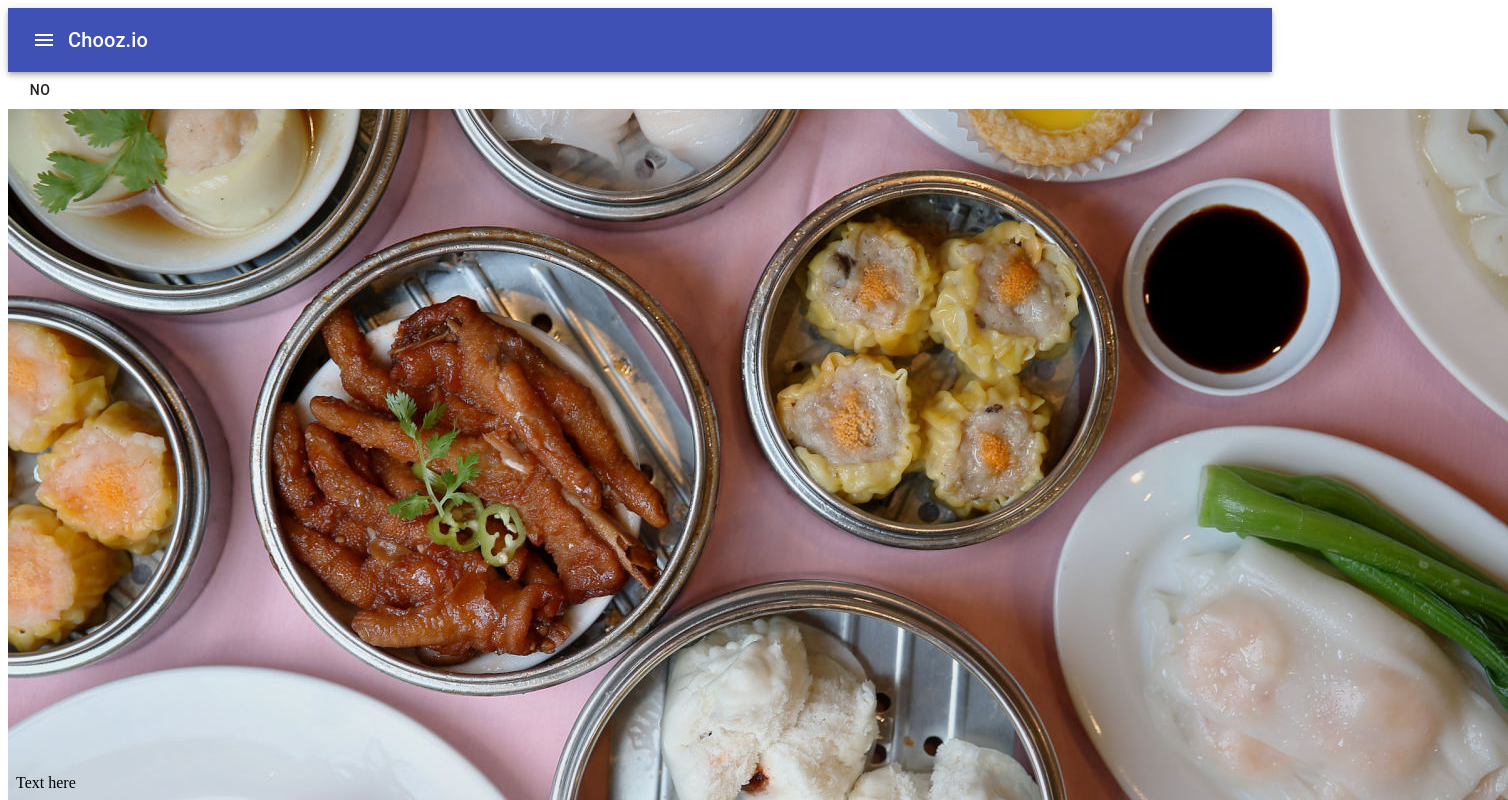
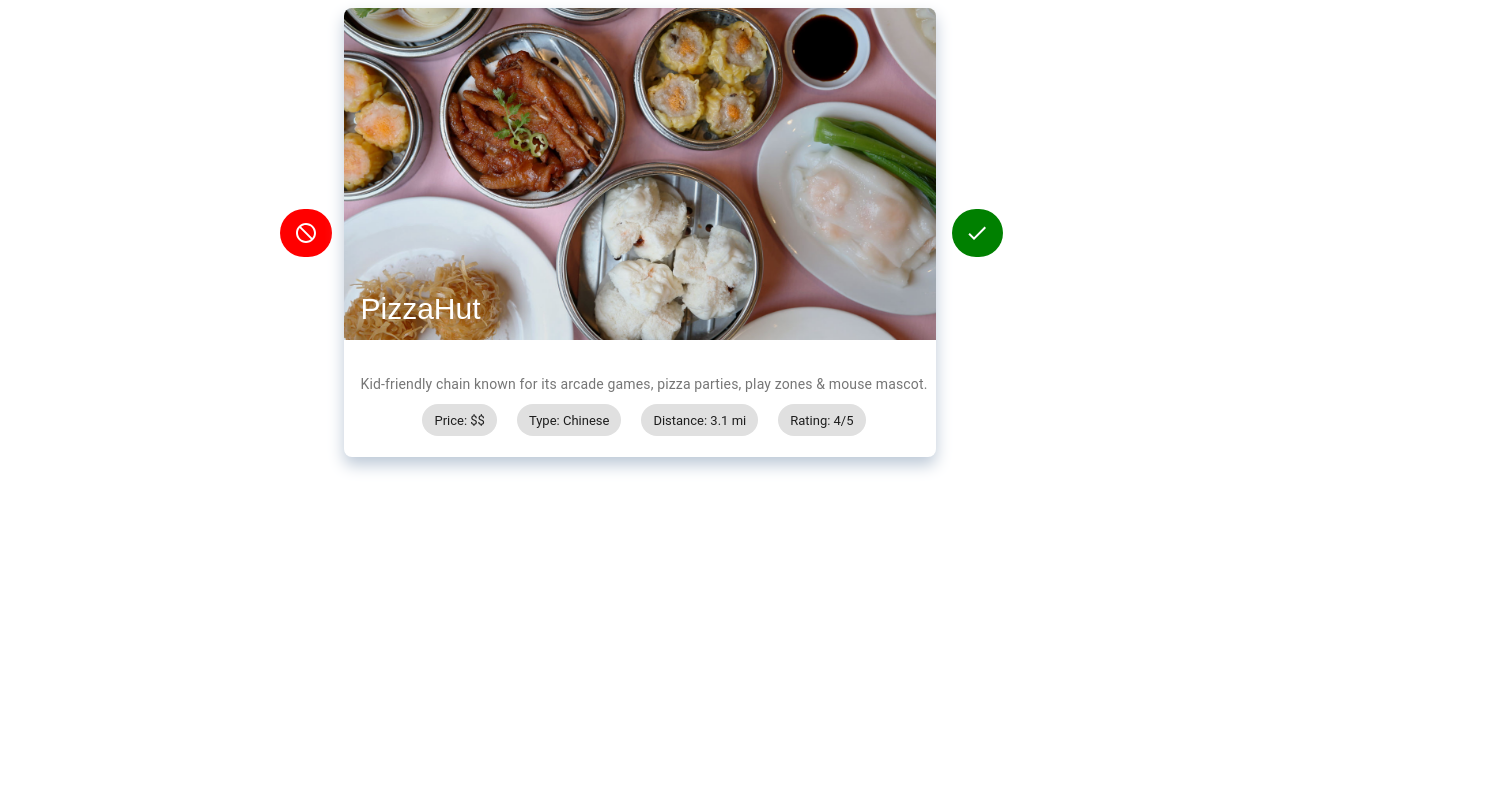
Before and after one commit to jackherrmann/chooz, a React (Create React App) app: page / in a window 1280 px wide. Shown: the top 800 px of the page, 1508 px wide, since content can reach past the window. Built offline with nearby package versions, Linux system fonts and the light colour scheme; the HTML template or start-up script is replaced by a standard one.

Commit message:
added swipe page

```diff
--- a/src/components/Activity.js
+++ b/src/components/Activity.js
@@ -1,11 +1,13 @@
 import React from 'react';
-import { Box, Typography, makeStyles } from '@material-ui/core';
+import { Box, Typography, CardMedia, Chip, makeStyles } from '@material-ui/core';
 
 // icons
+/*
 import MovieIcon from '@material-ui/icons/Movie';
 import FoodIcon from '@material-ui/icons/Fastfood';
 import EventIcon from '@material-ui/icons/Event';
 import UnknownIcon from '@material-ui/icons/Help';
+*/
 
 // local files
 import testContent from './test-media/test-content.json';
@@ -19,6 +21,7 @@
     return testContent;
 }
 // end of the fake data
+/*
 function getIcon(itemType) {
     console.log(itemType);
     switch(itemType) {
@@ -32,28 +35,33 @@
             return UnknownIcon;
     }
 }
+*/
 
 const useStyles = makeStyles((theme) => ({
     root: {
       position:'relative',
       width: '50%',
-      borderRadius: "1rem",
       top: "2rem",
       left: "2rem",
     },
+
+    card: {
+        width: "100%",
+        height: "50%",
+        position: 'relative',
+        pb: '1rem',
+        pt: '1rem',
+        borderRadius: 8,
+        boxShadow: '0 8px 16px 0 #BDC9D7',
+        overflow: 'hidden',
+    },
+
     media: {
-      height: 0,
-      paddingTop: '56.25%', // 16:9
-      position: 'relative',
+        paddingTop: '56.25%', // 16:9
+        height: "100%",
+        width: "100%",
+    },
 
-    },
-    overlay: {
-        position: 'absolute',
-        left: '1rem',
-        bottom: '1rem',
-        color: 'black',
-        backgroundColor: 'black'
-     },
     bodyTextHolder: {
         paddingBottom: "0rem",
         borderWidth: "1rem",
@@ -64,14 +72,21 @@
         display: 'flex',
         justifyContent: 'center',
         flexWrap: 'wrap',
-        marginBottom: 60,
         borderWidth: 1,
+        paddingBottom: '1rem'
     },
+
     overlay: {
-        position:'absolute',
-        bottom:'.5rem',
-        left:'1rem'
+        position:'relative',
+        bottom:'3rem',
+        left:'1rem',
+        color: '#ffffff',
+        fontSize: 30,
+        fontWeight: 400,
+        fontFamily: 'sans-serif',
+        fontStyle: 'normal',
     },
+
     chipStyle: {
         color: "primary",
         marginLeft: 10,
@@ -84,20 +99,37 @@
 export default function Activity() {
     const itemImage = getItemImage();
     const itemInfo = getItemInfo();
-    const ItemTypeIcon = getIcon(itemInfo.type);
+    // const ItemTypeIcon = getIcon(itemInfo.type);
     const classes = useStyles();
 
     return (
-        <Box>
-            <div class="container">
+        <Box flexDirection="column" display="flex" flexWrap="no-wrap">
+            <Box className={classes.card}>
                 {/* TODO: make the image normal size + add the rest of the fields */}
-                <img src={itemImage} />
-            </div>
-            <div className={classes.overlay} >
-                Text here
-            </div>
-
+                <Box flexDirection="column">
+                    <Box>
+                        <CardMedia
+                            className={classes.media}
+                            image={itemImage}
+                            title="Activity image"
+                        />
+                        <Box className={classes.overlay} pb="0rem" >
+                            {itemInfo.title}
+                        </Box>
+                    </Box>
+                    <Box pl="1rem" pr="0.5rem">
+                        <Typography variant="body2" color="textSecondary" component="p">
+                            {itemInfo.bodyText}
+                        </Typography>
+                        <Box className={classes.chipContainer}>
+                            <Chip className={classes.chipStyle} label={itemInfo.chips[0]} />
+                            <Chip className={classes.chipStyle} label={itemInfo.chips[1]} />
+                            <Chip className={classes.chipStyle} label={itemInfo.chips[2]} />
+                            <Chip className={classes.chipStyle} label={itemInfo.chips[3]} />
+                        </Box>
+                    </Box>
+                </Box>
+            </Box>
         </Box>
-
-        );
+    );
 }
--- a/src/components/Item.js
+++ b/src/components/Item.js
@@ -108,9 +108,9 @@
 
       <CardContent className={classes.bodyTextHolder}>
           <Box flexDirection="row">
-            {/* <Avatar aria-label="itemAvatar">
+            <Avatar aria-label="itemAvatar">
                     <ItemTypeIcon/>
-            </Avatar> */}
+            </Avatar>
             <Typography gutterBottom variant="h5" component="h2">
                 {itemInfo.title}
             </Typography>
--- a/src/components/swipe.js
+++ b/src/components/swipe.js
@@ -1,39 +1,27 @@
 import React from 'react';
-import { Box, Button } from '@material-ui/core';
-import NavBar from './navigation/NavBar';
-import Item from './Item'
-import Activity from './Activity'
+import { IconButton, Grid, makeStyles } from '@material-ui/core';
+import Activity from './Activity';
 import NotInterestedIcon from '@material-ui/icons/NotInterested';
 import CheckIcon from '@material-ui/icons/Check';
-import CardActions from '@material-ui/core/CardActions';
 
-/*
-
+const useStyles = makeStyles((theme) => ({
     noButtonStyle: {
         background: 'red',
         borderRadius: 30,
         border: 0,
         color: 'white',
-        width: '40%',
+        width: '80%',
+        marginRight: '1rem'
     },
     yesButtonStyle: {
         background: 'green',
         borderRadius: 30,
         border: 0,
         color: 'white',
-        width: '40%',
+        width: '80%',
+        marginLeft: '1rem'
     },
-
-
-    <CardActions className={classes.buttonHolder}>
-            <IconButton className ={classes.noButtonStyle} onClick={handleNoClick} aria-label="Not Interested">
-                <NotInterestedIcon />
-            </IconButton>
-            <IconButton className={classes.yesButtonStyle} onClick={handleYesClick} aria-label="Interested">
-                <CheckIcon />
-            </IconButton>
-
-      </CardActions>
+  }));
 
 const handleYesClick = () => {
     console.log("Yes was clicked wooo");
@@ -43,37 +31,29 @@
     console.log("No was clicked nooo");
 }
 
-  buttonHolder: {
-        margin: 0,
-        display: "flex",
-        justifyContent: "space-around",
-        position: "absolute",
-        left: 0,
-        bottom: 5,
-        width: '100%',
-    },
-*/
-
-
-class SwipePage extends React.Component {
-    render() {
+export default function SwipePage() {
+      const classes = useStyles();
       return (
-          <Box flexDirection="column">
-                <NavBar />
-            <Box flexDirection="row">
-                <Box flexGrow={1} >
-                    <Button>No</Button>
-                </Box>
-                <Box>
+        <Grid>
+            <Grid
+                container
+                direction="row"
+                justify="center"
+                alignItems="center">
+                <Grid item>
+                    <IconButton className ={classes.noButtonStyle} onClick={handleNoClick} aria-label="Not Interested">
+                        <NotInterestedIcon />
+                    </IconButton>
+                </Grid>
+                <Grid item>
                     <Activity />
-                </Box>
-                <Box flexGrow={1}>
-                    <Button>Yes</Button>
-                </Box>
-            </Box>
-          </Box>
+                </Grid>
+                <Grid item>
+                    <IconButton className={classes.yesButtonStyle} onClick={handleYesClick} aria-label="Interested">
+                        <CheckIcon />
+                    </IconButton>
+                </Grid>
+            </Grid>
+          </Grid>
       );
-    }
-}
-
-export default SwipePage;
+};
```
Lines whose indentation alone changed are shown as unchanged.
